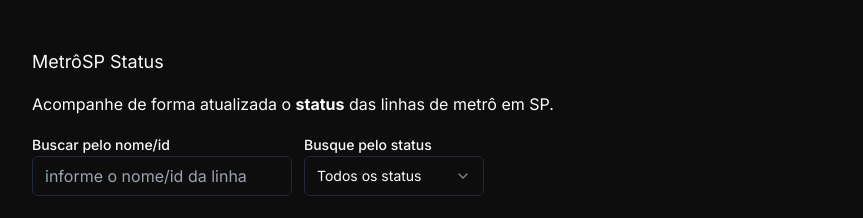
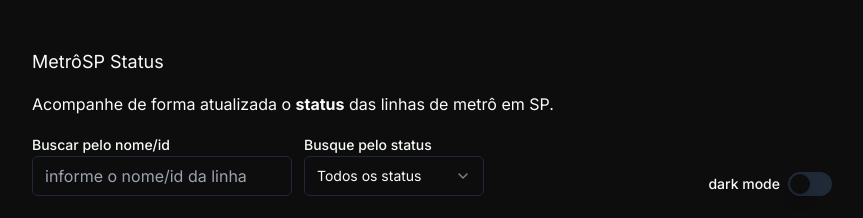
Before and after one commit to calvinsteixeira/metro-sp-status, a Next.js app: page / in a window 1280 px wide. Shown: the top 218 px of the page, without its empty margins (208-1071 px from the left). Built offline with nearby package versions, Linux system fonts and the light colour scheme; no server answers.

Commit message:
Adicionando switch

```diff
--- a/app/page.tsx
+++ b/app/page.tsx
@@ -4,6 +4,7 @@
 import { Input } from '@/components/ui/input';
 import { Label } from '@/components/ui/label';
 import { Skeleton } from '@/components/ui/skeleton';
+import { Switch } from '@/components/ui/switch';
 import { Select, SelectContent, SelectItem, SelectTrigger, SelectValue } from '@/components/ui/select';
 import { LineMetroCard, LinesDonutChart } from '@/components/index';
 
@@ -80,12 +81,13 @@ export default function Home() {
             Acompanhe de forma atualizada o <strong className="text-primary">status</strong> das linhas de metrô em SP.
           </p>
         </div>
+        <div className="flex items-end justify-between">
           <div className="flex flex-col sm:flex-row sm:items-center gap-3 mt-4">
             <div>
               <Label className="text-foreground" htmlFor="buscar-linha">
                 Buscar pelo nome/id
               </Label>
-            <Input className='max-w-[20rem]' id="buscar-linha" placeholder="informe o nome/id da linha" onChange={(e) => setFilterLineName(e.target.value)} />
+              <Input className="max-w-[20rem]" id="buscar-linha" placeholder="informe o nome/id da linha" onChange={(e) => setFilterLineName(e.target.value)} />
             </div>
             <div>
               <Label htmlFor="buscar-linha">Busque pelo status</Label>
@@ -101,6 +103,11 @@ export default function Home() {
                   <SelectItem value="paralyzed">Operação paralizada</SelectItem>
                 </SelectContent>
               </Select>
+            </div>
+          </div>
+          <div className='flex items-center gap-2'>
+            <Label>dark mode</Label>
+            <Switch />
           </div>
         </div>
         <div className="mt-6">
--- /dev/null
+++ b/components/ui/switch.tsx
@@ -0,0 +1,29 @@
+"use client"
+
+import * as React from "react"
+import * as SwitchPrimitives from "@radix-ui/react-switch"
+
+import { cn } from "@/lib/utils"
+
+const Switch = React.forwardRef<
+  React.ElementRef<typeof SwitchPrimitives.Root>,
+  React.ComponentPropsWithoutRef<typeof SwitchPrimitives.Root>
+>(({ className, ...props }, ref) => (
+  <SwitchPrimitives.Root
+    className={cn(
+      "peer inline-flex h-6 w-11 shrink-0 cursor-pointer items-center rounded-full border-2 border-transparent transition-colors focus-visible:outline-none focus-visible:ring-2 focus-visible:ring-ring focus-visible:ring-offset-2 focus-visible:ring-offset-background disabled:cursor-not-allowed disabled:opacity-50 data-[state=checked]:bg-primary data-[state=unchecked]:bg-input",
+      className
+    )}
+    {...props}
+    ref={ref}
+  >
+    <SwitchPrimitives.Thumb
+      className={cn(
+        "pointer-events-none block h-5 w-5 rounded-full bg-background shadow-lg ring-0 transition-transform data-[state=checked]:translate-x-5 data-[state=unchecked]:translate-x-0"
+      )}
+    />
+  </SwitchPrimitives.Root>
+))
+Switch.displayName = SwitchPrimitives.Root.displayName
+
+export { Switch }
--- a/package.json
+++ b/package.json
@@ -11,6 +11,7 @@
   "dependencies": {
     "@radix-ui/react-label": "^2.1.0",
     "@radix-ui/react-select": "^2.1.1",
+    "@radix-ui/react-switch": "^1.1.0",
     "@tanstack/react-query": "^5.52.2",
     "class-variance-authority": "^0.7.0",
     "clsx": "^2.1.1",
```
Also changed, not shown: 1 other file (tests, documents, lock files or other folders). Lines whose indentation alone changed are shown as unchanged.
